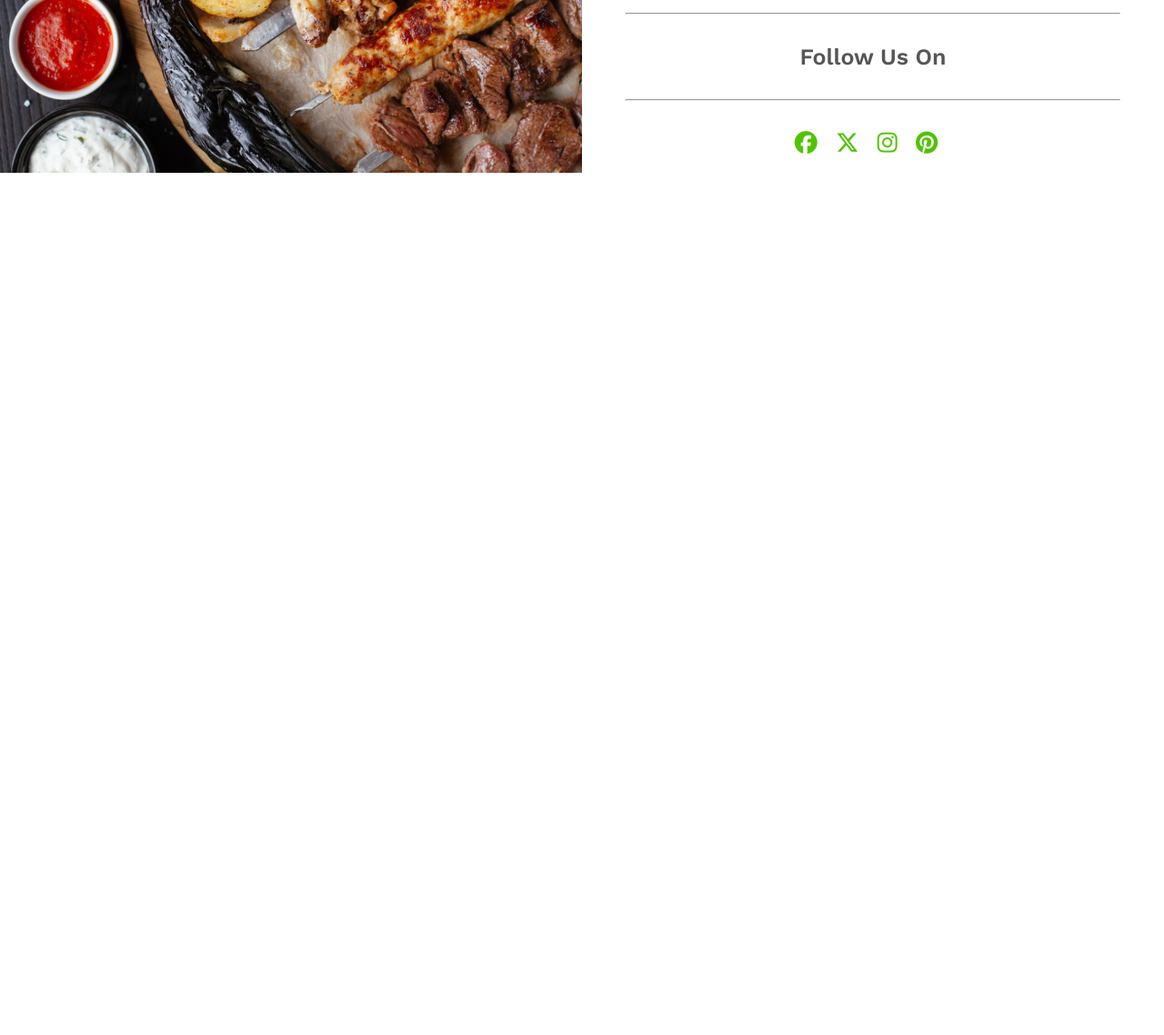
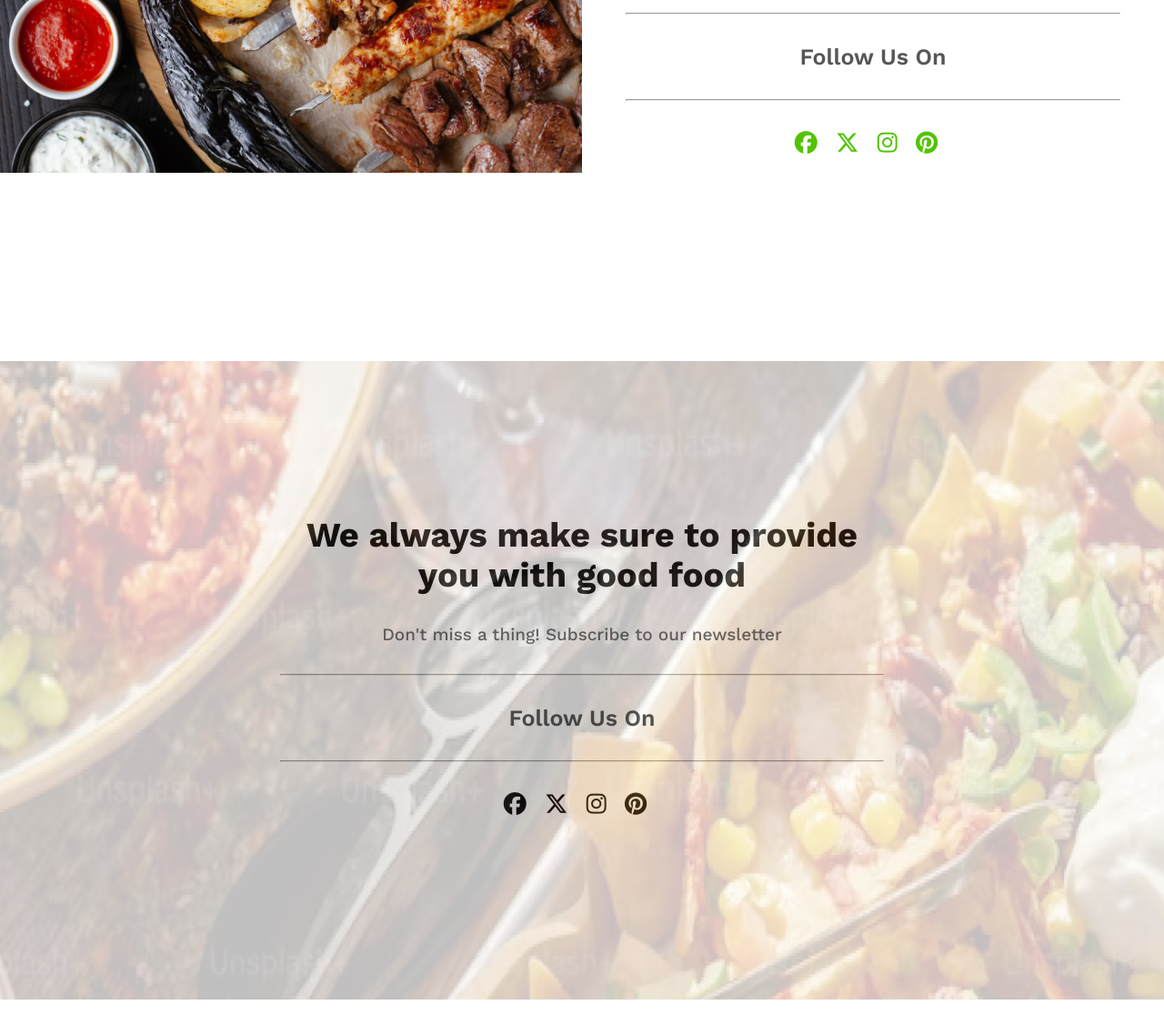
Before and after one commit to Captain-Kanak/PH-M01-project-01, a plain HTML site: page index.html in a window 1280 px wide. Shown: the part 1780-2918 px from the top of the page at 91% size. Before the commit the page ends 2080 px from the top, so only its background shows below. Drawn offline with nearby package versions, Linux system fonts and the light colour scheme.

Commit message:
complete

```diff
--- a/index.html
+++ b/index.html
@@ -72,6 +72,21 @@
             </div>
         </div>
     </section>
+    <section id="social-section">
+        <div class="social-content">
+            <h2>We always make sure to provide you with good food</h2>
+            <p>Don't miss a thing! Subscribe to our newsletter</p>
+            <hr>
+            <h4>Follow Us On</h4>
+            <hr>
+            <div class="social">
+                <a href=""><i class="fa-brands fa-facebook"></i></a>
+                <a href=""><i class="fa-brands fa-x-twitter"></i></a>
+                <a href=""><i class="fa-brands fa-instagram"></i></a>
+                <a href=""><i class="fa-brands fa-pinterest"></i></a>
+            </div>
+        </div>
+    </section>
 
     <script src="https://kit.fontawesome.com/8cd27d2a70.js" crossorigin="anonymous"></script>
 </body>
--- a/styles/style.css
+++ b/styles/style.css
@@ -30,7 +30,6 @@ header {
       rgba(42, 42, 42, 0.5)
     ),
     url("../images/hero-bg.png");
-  opacity: 25px;
   background-repeat: no-repeat;
   background-size: 1536px 702px;
   background-position: center;
@@ -179,4 +178,60 @@ main {
 #newsletter .social a:hover {
   color: #101010;
 }
-/* Header Styles */
+
+/* Social Styles */
+#social-section {
+  min-height: 100vh;
+  display: flex;
+  align-items: center;
+  justify-content: center;
+  position: relative;
+  margin-top: 3rem;
+}
+#social-section::before {
+  content: "";
+  background: url("../images/social-bg.png");
+  background-repeat: no-repeat;
+  background-position: center;
+  background-size: 1536px 702px;
+  opacity: 25%;
+  top: 0;
+  right: 0;
+  bottom: 0;
+  left: 0;
+  position: absolute;
+}
+#social-section .social-content {
+  width: 664px;
+  text-align: center;
+}
+#social-section h2 {
+  font-size: 38px;
+  font-weight: 700;
+  color: #101010;
+}
+#social-section p {
+  font-size: 19px;
+  font-weight: 500;
+  color: #101010;
+  opacity: 60%;
+  margin: 2rem 0;
+}
+#social-section h4 {
+  font-size: 25px;
+  font-weight: 600;
+  color: #101010;
+  opacity: 70%;
+  margin: 2rem 0;
+}
+#social-section .social {
+  margin: 2rem auto;
+}
+#social-section .social a {
+  text-decoration: none;
+  color: #101010;
+  font-size: 25px;
+  margin-right: 15px;
+  /* transition: all 0.3s ease; */
+  /* cursor: pointer; */
+}
```
